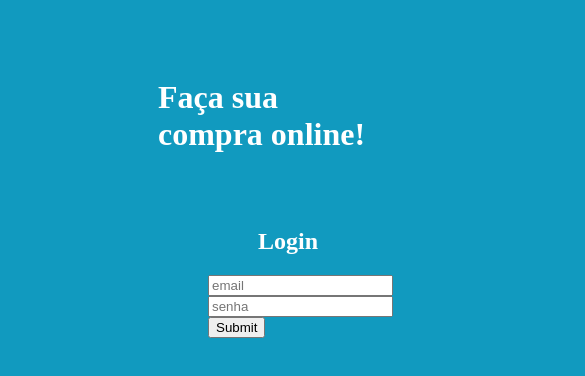
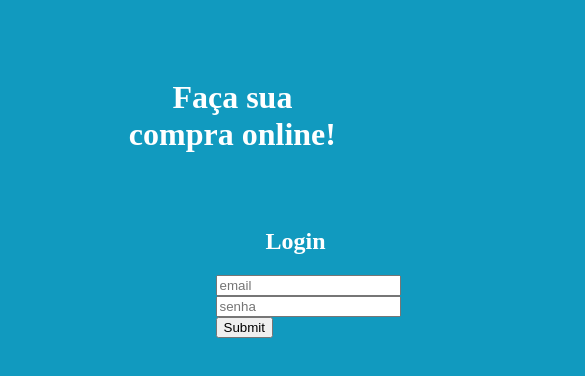
Before and after one commit to cauedepaula1/pagina-login, a plain HTML site: page index.html in a window 390 px wide. Shown: the top 376 px of the page, 585 px wide, since content can reach past the window. Drawn offline with Linux system fonts and the light colour scheme.

```diff
--- a/style.css
+++ b/style.css
@@ -7,28 +7,67 @@ body{
     position: fixed;
     color: white;
     padding-top: 50px;
-    margin-left: 150px;
-   display: grid;
+    margin-left: 140px;
 }
 .form{
+    position: fixed;
     color: white;
     padding-left: 200px;
     padding-top: 200px;
-    padding-right: 220px;
     display: flex;
 }
 img{
     position: fixed;
     padding-right: 0px;
     display: flex;
-    padding-left: 100px;
+    padding-left: 700px;
 }
 h2{
     padding-left: 50px;
 }
 
-@media screen and (max-width:1120px){
+@media screen and (max-width:1300px){
     img{
-        padding-right: 50px;
+        padding-left: 550px;
     }
 }
+@media screen and (max-width:1100px){
+    .chato{
+        margin-left: 80px;
+    }
+    .form{
+        padding-left: 140px ;
+    }
+    img{
+        padding-left:  450px;
+    }
+}
+@media screen and (max-width:1001px){
+    .chato{
+        margin-left: 50px;
+    }
+    .form{
+        padding-left: 110px ;
+    }
+    img{
+        padding-left:  389px;
+    }
+}
+@media screen and (max-width:941px){
+    .chato{
+        text-align: center;
+        position: static;
+        margin-left: 30%;
+        margin-right: 10%;
+    }
+    .form{
+       align-items: center;
+        position: fixed;
+        margin-left: 25%;
+        margin-right: 45%;
+    }
+
+    img{
+        display: none;
+    }
+}
```
